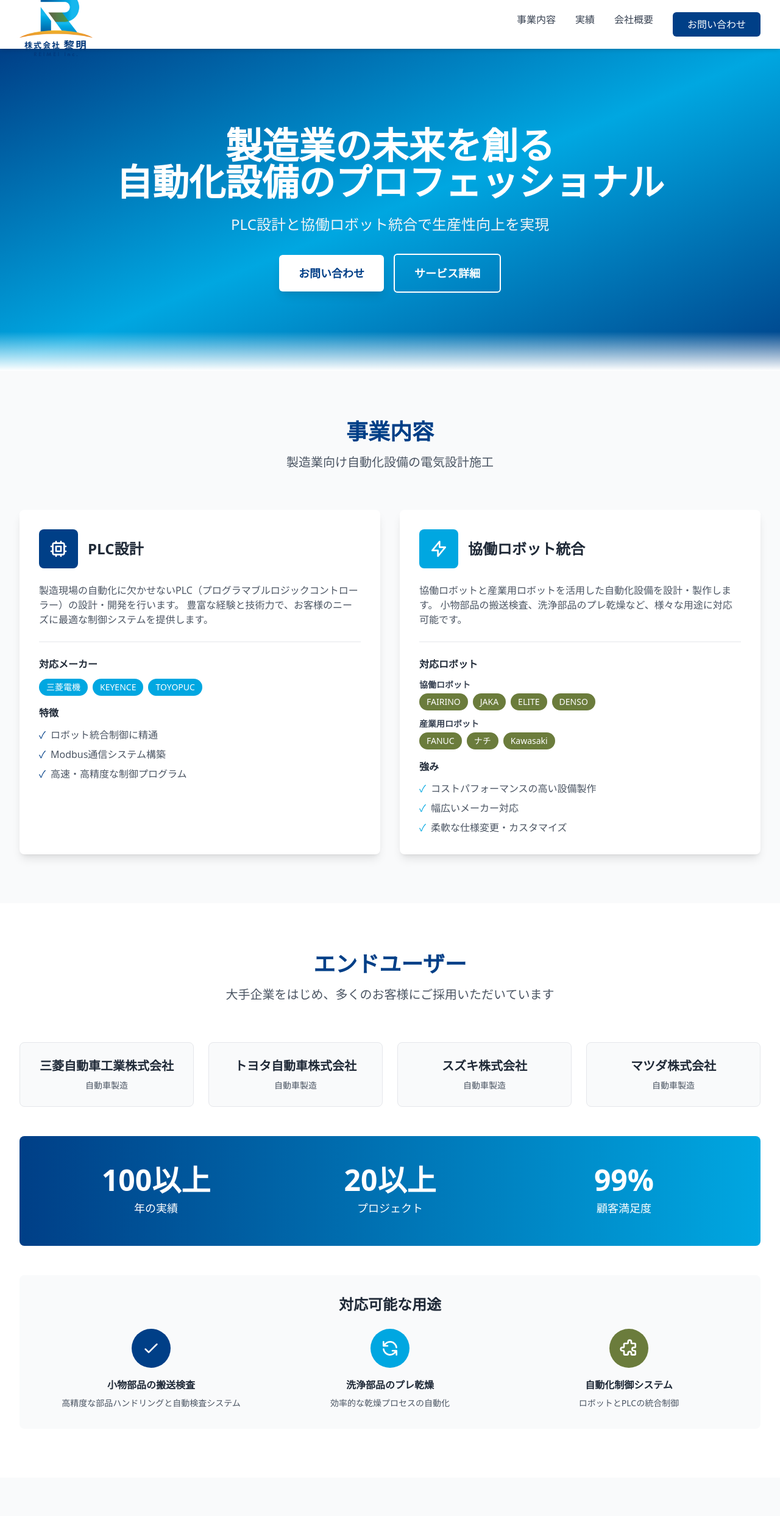
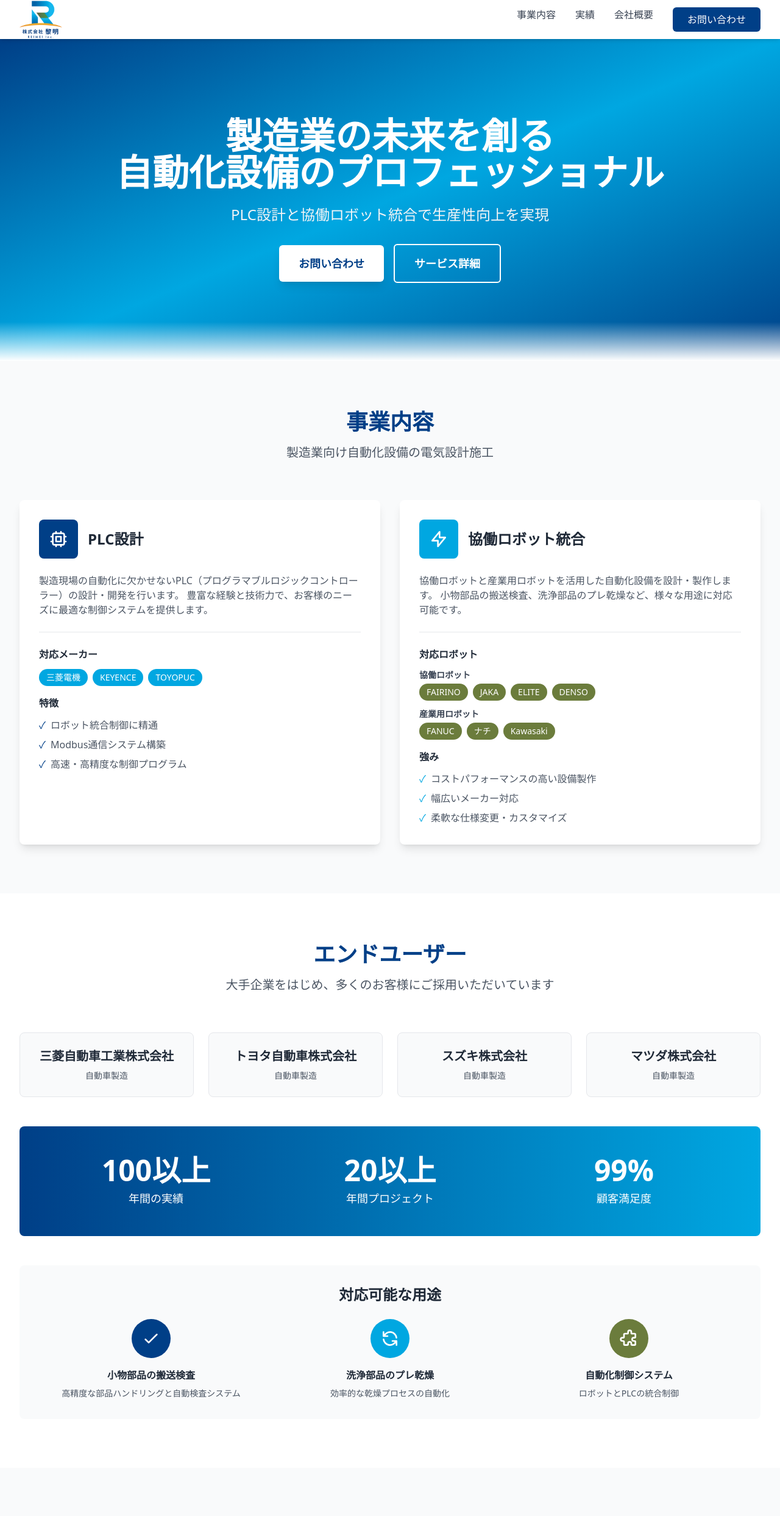
Before and after one commit to reimei830/reimei-website, a Next.js app: page / in a window 1280 px wide. Shown: the top 2486 px of the page at 61% size. Built offline with nearby package versions, Linux system fonts and the light colour scheme.

Commit message:
Update project label to annual projects

```diff
--- a/components/Achievements.tsx
+++ b/components/Achievements.tsx
@@ -32,11 +32,11 @@
   <div className="grid md:grid-cols-3 gap-8 text-center">
     <div>
       <div className="text-4xl md:text-5xl font-bold mb-2">100以上</div>
-      <div className="text-lg">年の実績</div>
+      <div className="text-lg">年間の実績</div>
     </div>
     <div>
       <div className="text-4xl md:text-5xl font-bold mb-2">20以上</div>
-      <div className="text-lg">プロジェクト</div>
+      <div className="text-lg">年間プロジェクト</div>
     </div>
     <div>
       <div className="text-4xl md:text-5xl font-bold mb-2">99%</div>
--- a/components/Header.tsx
+++ b/components/Header.tsx
@@ -10,7 +10,7 @@
   return (
     <header className="bg-white shadow-md sticky top-0 z-50">
       <nav className="max-w-7xl mx-auto px-4 sm:px-6 lg:px-8">
-        <div className="flex justify-between items-center h-20">
+        <div className="flex justify-between items-center h-16 py-2">
           {/* ロゴ */}
           <Link href="/" className="flex-shrink-0">
             <Logo size="small" />
--- a/components/Logo.tsx
+++ b/components/Logo.tsx
@@ -7,9 +7,9 @@
 
 export default function Logo({ size = 'medium', className = '' }: LogoProps) {
   const sizes = {
-    small: { width: 120, height: 104 },
-    medium: { width: 200, height: 174 },
-    large: { width: 300, height: 261 },
+    small: { width: 80, height: 70 },
+    medium: { width: 150, height: 130 },
+    large: { width: 250, height: 217 },
   }
 
   const { width, height } = sizes[size]
@@ -22,6 +22,7 @@
       height={height}
       className={className}
       priority
+      style={{ width: 'auto', height: 'auto', maxHeight: `${height}px` }}
     />
   )
 }
```
